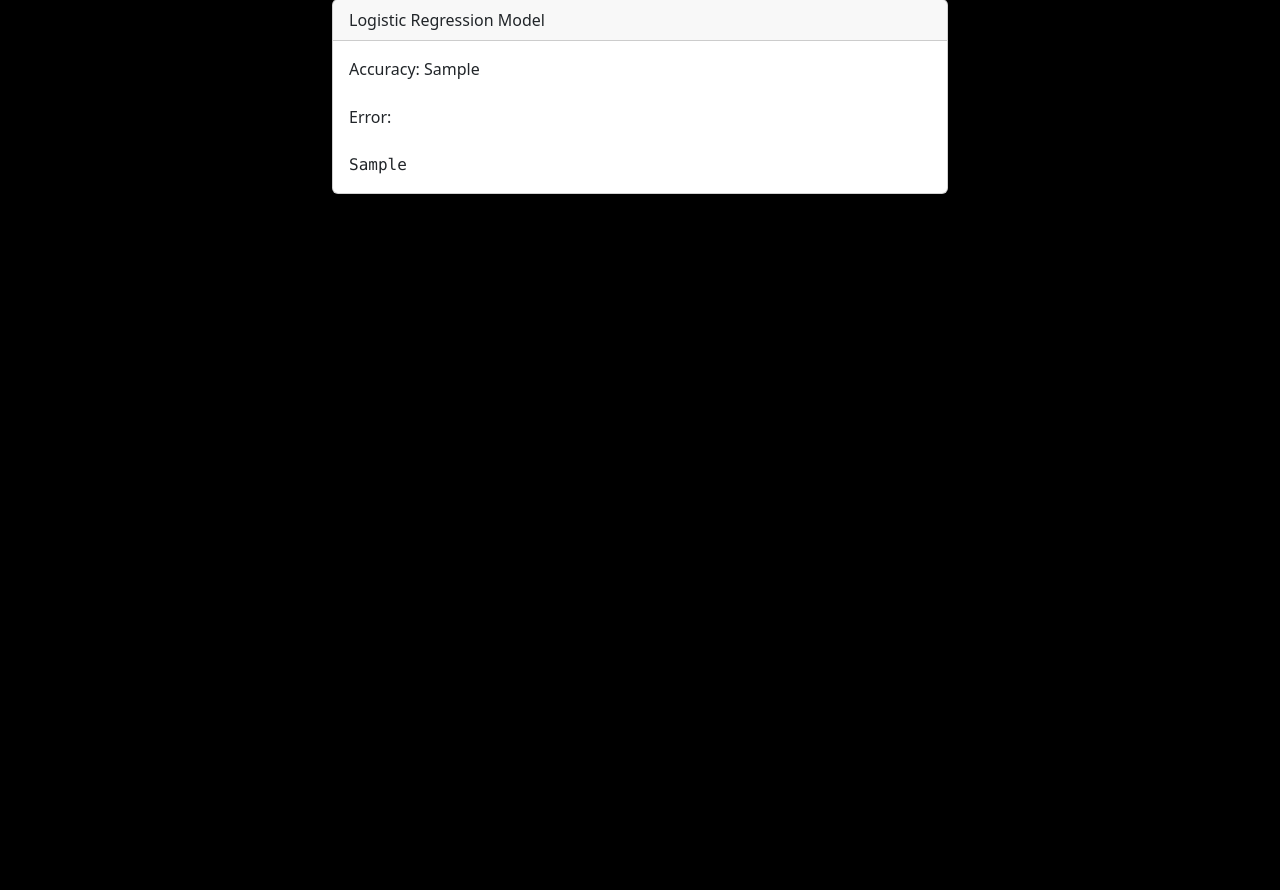
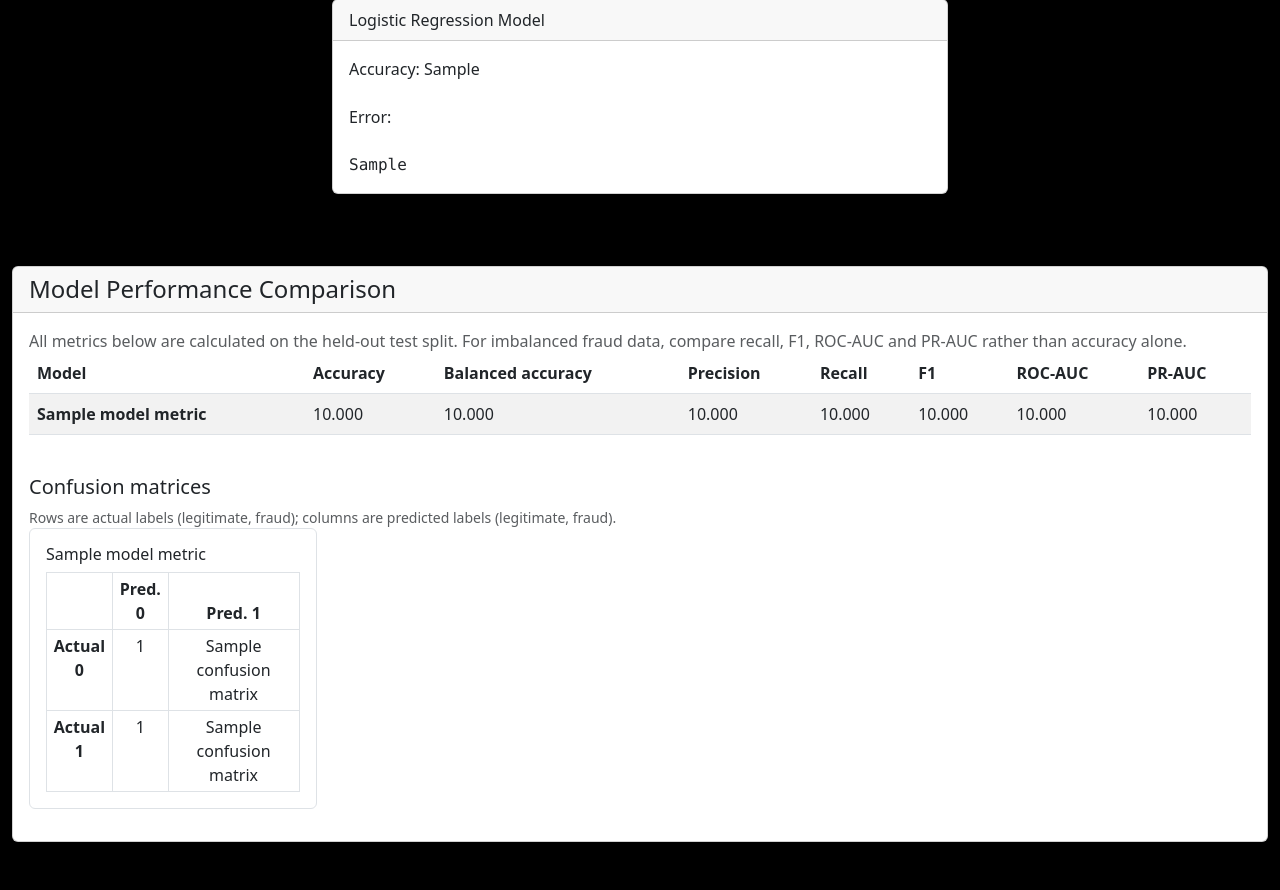
Before and after one commit to Yogesh18072005/Credit-Card-Fraud-Detection, a Flask app: template templates/admin.html in a window 1280 px wide. Shown: the part 1281-2171 px from the top of the page. Before the commit the page ends 1475 px from the top, so only its background shows below. Run offline with Flask 3, Linux system fonts and the light colour scheme; the template is opened without the code that fills it: most values are stand-ins (such as "Sample title", 1, 10 or a date in 2020); some libraries are stand-ins or nearby versions.

Commit message:
Add model comparison table and confusion matrices

```diff
--- a/templates/admin.html
+++ b/templates/admin.html
@@ -236,6 +236,68 @@
     </div>
 
 
+
+        {% if model_metrics is defined and model_metrics %}
+        <section class="container mt-5 mb-5" aria-labelledby="comparison-title">
+            <div class="card text-dark">
+                <div class="card-header">
+                    <h2 id="comparison-title" class="h4 mb-0">Model Performance Comparison</h2>
+                </div>
+                <div class="card-body">
+                    <p class="text-muted">All metrics below are calculated on the held-out test split. For imbalanced fraud data, compare recall, F1, ROC-AUC and PR-AUC rather than accuracy alone.</p>
+                    <div class="table-responsive">
+                        <table class="table table-striped table-hover align-middle">
+                            <thead>
+                                <tr>
+                                    <th scope="col">Model</th>
+                                    <th scope="col">Accuracy</th>
+                                    <th scope="col">Balanced accuracy</th>
+                                    <th scope="col">Precision</th>
+                                    <th scope="col">Recall</th>
+                                    <th scope="col">F1</th>
+                                    <th scope="col">ROC-AUC</th>
+                                    <th scope="col">PR-AUC</th>
+                                </tr>
+                            </thead>
+                            <tbody>
+                                {% for model_name, metrics in model_metrics.items() %}
+                                <tr>
+                                    <th scope="row">{{ model_name }}</th>
+                                    <td>{{ "%.3f"|format(metrics.accuracy) }}</td>
+                                    <td>{{ "%.3f"|format(metrics.balanced_accuracy) }}</td>
+                                    <td>{{ "%.3f"|format(metrics.precision) }}</td>
+                                    <td>{{ "%.3f"|format(metrics.recall) }}</td>
+                                    <td>{{ "%.3f"|format(metrics.f1) }}</td>
+                                    <td>{{ "%.3f"|format(metrics.roc_auc) }}</td>
+                                    <td>{{ "%.3f"|format(metrics.pr_auc) }}</td>
+                                </tr>
+                                {% endfor %}
+                            </tbody>
+                        </table>
+                    </div>
+                    <h3 class="h5 mt-4">Confusion matrices</h3>
+                    <p class="text-muted small">Rows are actual labels (legitimate, fraud); columns are predicted labels (legitimate, fraud).</p>
+                    <div class="row">
+                        {% for model_name, metrics in model_metrics.items() %}
+                        <div class="col-md-6 col-xl-3 mb-3">
+                            <div class="border rounded p-3 h-100">
+                                <h4 class="h6">{{ model_name }}</h4>
+                                <table class="table table-sm table-bordered text-center mb-0">
+                                    <thead><tr><th></th><th>Pred. 0</th><th>Pred. 1</th></tr></thead>
+                                    <tbody>
+                                        <tr><th>Actual 0</th><td>{{ metrics.confusion_matrix[0][0] }}</td><td>{{ metrics.confusion_matrix[0][1] }}</td></tr>
+                                        <tr><th>Actual 1</th><td>{{ metrics.confusion_matrix[1][0] }}</td><td>{{ metrics.confusion_matrix[1][1] }}</td></tr>
+                                    </tbody>
+                                </table>
+                            </div>
+                        </div>
+                        {% endfor %}
+                    </div>
+                </div>
+            </div>
+        </section>
+        {% endif %}
+
     <script src="https://cdnjs.cloudflare.com/ajax/libs/jquery/3.6.0/jquery.min.js"></script>
     <script src="https://cdnjs.cloudflare.com/ajax/libs/twitter-bootstrap/5.3.0/js/bootstrap.bundle.min.js"></script>
 </body>
```
